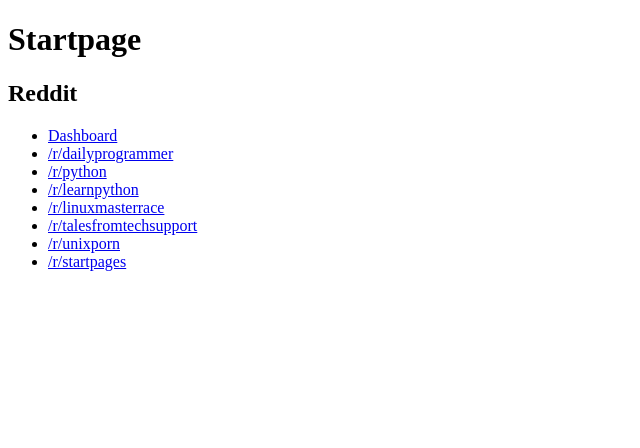
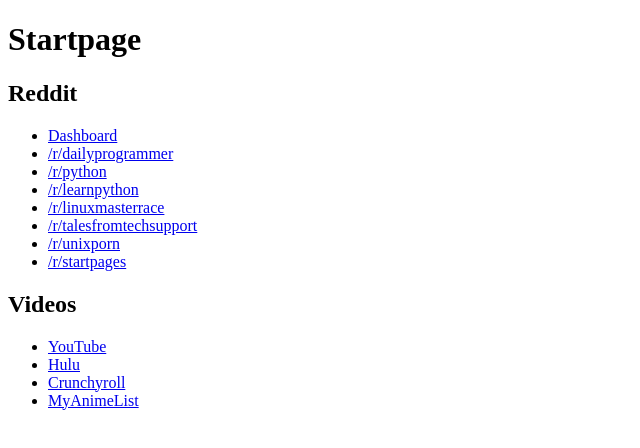
Before and after one commit to ExcaliburZero/startpage, a plain HTML site: page index.html in a window 1280 px wide. Shown: the whole page, without its empty margins (0-640 px from the left). Drawn offline with Linux system fonts and the light colour scheme.

Commit message:
Add videos section to index
Add a section for video website links to the index page.

Also add divs for each of the sections.

```diff
--- a/index.html
+++ b/index.html
@@ -7,7 +7,8 @@
 	<body>
 		<h1 id="startpage">Startpage</h1>
 
-		<h2 id="reddit">Reddit</h2>
+		<div class="section" id="reddit-div">
+			<h2 id="reddit-header">Reddit</h2>
 			<ul id="reddit-list">
 				<li class="reddit-list-item" id="reddit-dashboard"><a href="https://www.reddit.com">Dashboard</a></li>
 				<li class="reddit-list-item" id="/r/dailyprogrammer"><a href="https://www.reddit.com/r/dailyprogrammer/">/r/dailyprogrammer</a></li>
@@ -18,5 +19,16 @@
 				<li class="reddit-list-item" id="/r/unixporn"><a href="https://www.reddit.com/r/unixporn/">/r/unixporn</a></li>
 				<li class="reddit-list-item" id="/r/startpages"><a href="https://www.reddit.com/r/startpages/">/r/startpages</a></li>
 			</ul>
+		</div>
+
+		<div class="section" id="videos-div">
+			<h2 id="videos-header">Videos</h2>
+			<ul id="videos-list">
+				<li class="videos-list-item" id="videos-youtube"><a href="https://www.youtube.com/">YouTube</a></li>
+				<li class="videos-list-item" id="videos-hulu"><a href="http://www.hulu.com/">Hulu</a></li>
+				<li class="videos-list-item" id="videos-crunchyroll"><a href="http://www.crunchyroll.com/">Crunchyroll</a></li>
+				<li class="videos-list-item" id="videos-mal"><a href="http://myanimelist.net/">MyAnimeList</a></li>
+			</ul>
+		</div>
 	</body>
 </html>
```
Lines whose indentation alone changed are shown as unchanged.
